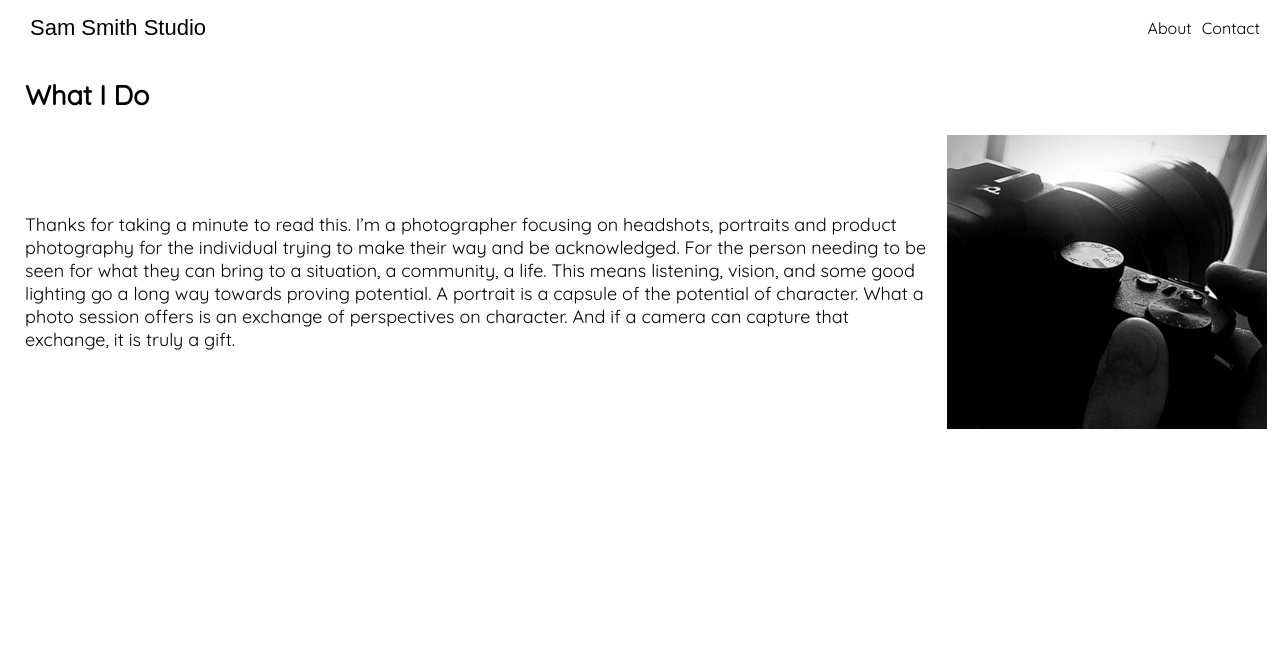
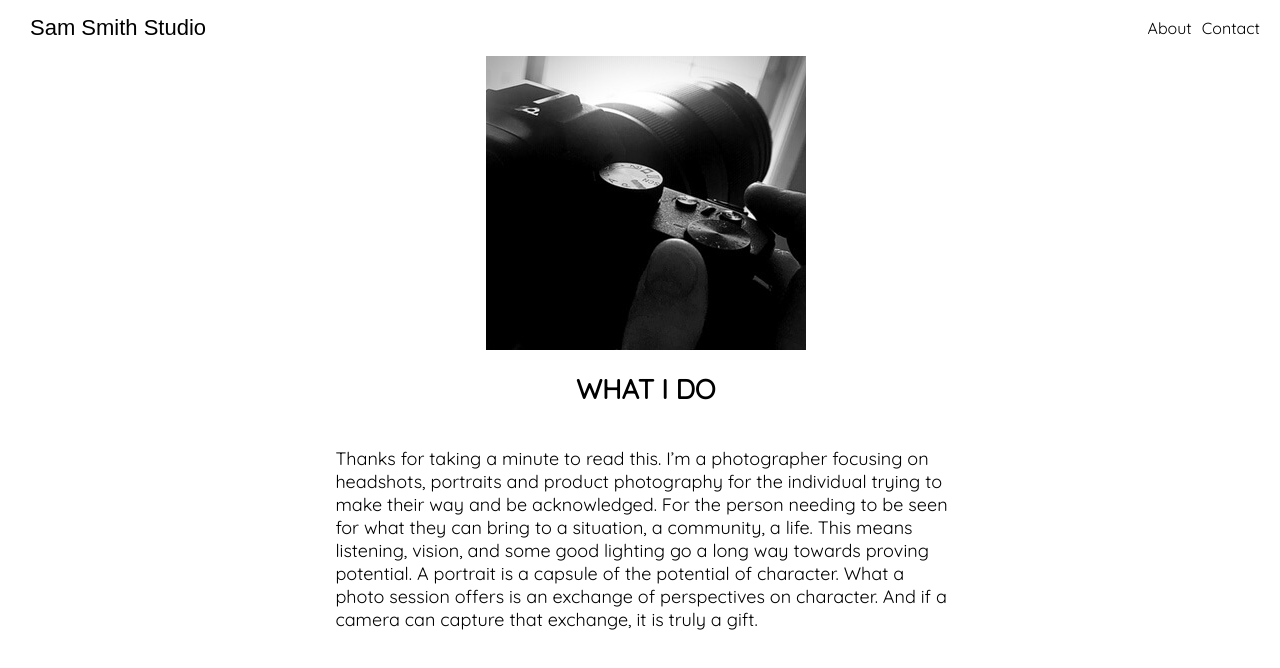
Before and after one commit to mayabowman/about-face-photography, a React (Create React App) app: page /about in a window 1280 px wide. Shown: the top 668 px of the page. Built offline with nearby package versions, Linux system fonts and the light colour scheme; a web font is replaced by a local one.

Commit message:
worked on about page

```diff
--- a/src/About/About.js
+++ b/src/About/About.js
@@ -4,15 +4,15 @@ import './About.scss';
 function About() {
   return (
     <div className='about-page'>
-    <h2>What I Do</h2>
       <div className='about'>
+        <img src={require('../images/about-page-pic.jpeg')} alt='camera in hands' className='about-pic'/>
+        <h2>WHAT I DO</h2>
         <p>Thanks for taking a minute to read this. I’m a photographer focusing on headshots, portraits and product photography for the individual trying to make their way and be acknowledged.
           For the person needing to be seen for what they can bring to a situation, a community, a life.
           This means listening, vision, and some good lighting go a long way towards proving potential.
           A portrait is a capsule of the potential of character.  What a photo session offers is an
           exchange of perspectives on character. And if a camera can capture that exchange,
           it is truly a gift.</p>
-        <img src={require('../images/about-page-pic.jpeg')} alt='camera in hands' className='about-pic'/>
       </div>
     </div>
   )
--- a/src/About/About.scss
+++ b/src/About/About.scss
@@ -9,11 +9,13 @@
 @media (min-width: 769px) {
   .about {
     display: flex;
-    flex-direction: row;
+    flex-direction: column;
     flex-wrap: nowrap;
-    justify-content: space-around;
+    justify-content: flex-start;
     align-content: stretch;
-    align-items: flex-start;
+    align-items: center;
+    width: 50%;
+    margin: auto;
   }
 
   .about-page {
@@ -24,16 +26,22 @@
     text-align: left;
   }
 
-  p {
-    order: 0;
-    flex: 1 1 auto;
-    align-self: center;
-    margin-right: 15px;
-  }
-
-  img {
+  p, img {
     order: 0;
     flex: 0 1 auto;
     align-self: center;
   }
+
+  // p {
+  //   order: 0;
+  //   flex: 1 1 auto;
+  //   align-self: center;
+  //   margin-right: 15px;
+  // }
+
+  // img {
+  //   order: 0;
+  //   flex: 0 1 auto;
+  //   align-self: center;
+  // }
 }
```
Lines whose indentation alone changed are shown as unchanged.
